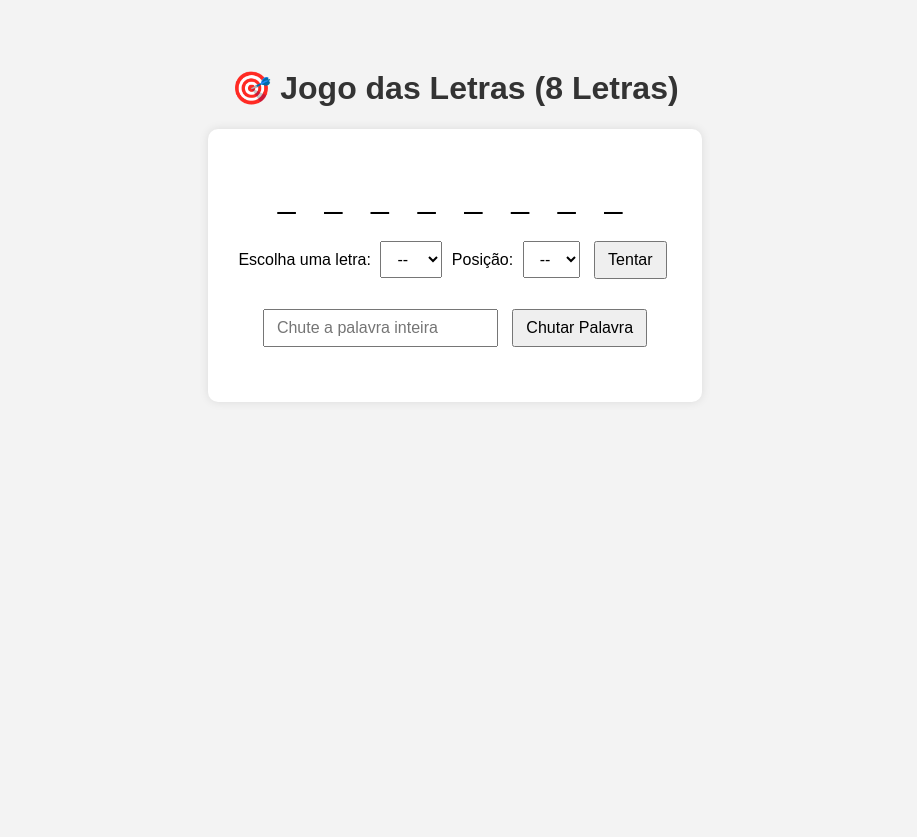
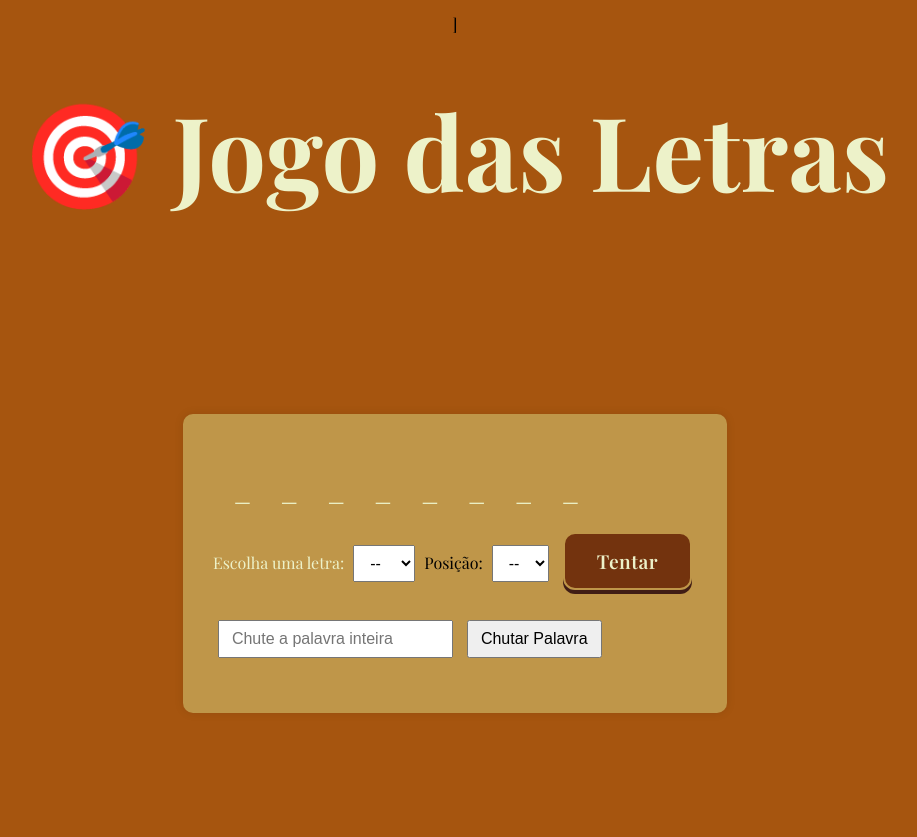
Before and after one commit to pichee/TrabalhoTibola, a Flask app: page /jogar in a window 1280 px wide. Shown: the whole page, without its empty margins (185-1102 px from the left). Before the commit the page ends 347 px from the top, so only its background shows below. Run offline with Flask 3, Linux system fonts and the light colour scheme.

Commit message:
Adicionando o css jogar

```diff
--- a/static/styless.css
+++ b/static/styless.css
@@ -80,7 +80,7 @@ body {
 .botaoRank {
   display: flex;
   justify-content: center;
-  margin-top: -225px;
+  margin-top: -125px;
 }
 
 /* Lista ordenada dentro do container #saida */
--- /dev/null
+++ b/static/stylessjogar.css
@@ -0,0 +1,97 @@
+:root{
+  --bg: #A6550F;
+  --c1: #EDF2C9;
+  --c2: #BF9649;
+  --c3: #A6550F;
+  --c4: #73330E;
+  --c5: #401D15;
+}
+/*Garante que a página ocupe toda a altura da tela.*/
+html, body {
+  height: 100%;
+}
+
+body {
+    min-height: 100%;
+    display: grid;
+    place-items: center;
+    background: var(--bg);
+    font-family: "Playfair Display", serif;
+    place-items: start center;
+    padding: 24px;
+    padding-top: 5px;
+}
+
+  h1 {
+    color: #333;
+  }
+
+  #palavra {
+    font-size: 2em;
+    letter-spacing: 10px;
+    margin: 20px;
+  }
+
+  .input-area {
+    margin: 20px 0;
+  }
+
+  select, input[type="text"], button {
+    padding: 8px 12px;
+    font-size: 1em;
+    margin: 5px;
+  }
+
+  #mensagem {
+    font-size: 1.2em;
+    margin-top: 20px;
+    color: #555;
+  }
+
+  #container {
+    background-color: var(--c2);
+    border-radius: 10px;
+    padding: 30px;
+    box-shadow: 0 0 10px rgba(0,0,0,0.1);
+    display: inline-block;
+    margin-top: 100px;
+  }
+
+#title {
+  display: inline-block;
+  font-weight: 700;
+  line-height: 0.9;
+  margin-bottom: 18px;
+  font-size: clamp(36px, 8vw, 120px);
+  letter-spacing: 0.2px;
+  color: #EDF2C9;
+  margin-top: -30px;
+}
+
+#palavra {
+    color: var(--c1);
+}
+
+#tentar{
+  background-color: var(--c4);
+  color: var(--c1);
+  font-family: "Playfair Display", serif;
+  font-weight: 600;
+  font-size: 1.2rem;
+  padding: 14px 32px;
+  border: 2px solid var(--c2);
+  border-radius: 12px;
+  cursor: pointer;
+  letter-spacing: 0.5px;
+  transition: all 0.25s ease-in-out;
+  box-shadow: 0 4px 0 var(--c5);
+}
+
+.button-bagual:active {
+  transform: translateY(2px);
+  box-shadow: 0 2px 0 var(--c5);
+}
+
+.Letras{
+    color: var(--c1);
+}
--- a/templates/jogar.html
+++ b/templates/jogar.html
@@ -2,59 +2,22 @@
 <html lang="pt-BR">
 <head>
 <meta charset="UTF-8">
-<meta name="viewport" content="width=device-width, initial-scale=1.0">
-<title>Jogo das Letras (8 Letras)</title>
-<style>
-  body {
-    font-family: Arial, sans-serif;
-    background: #f3f3f3;
-    text-align: center;
-    padding: 40px;
-  }
+<meta name="viewport" content="width=device-width, initial-scale=1.0">]
+    <link href="https://fonts.googleapis.com/css2?family=Playfair+Display:wght@400;600;700;800&display=swap" rel="stylesheet">
+<title>Jogo das Letras</title>
+<link rel="stylesheet" href="../static/stylessjogar.css">
 
-  h1 {
-    color: #333;
-  }
-
-  #palavra {
-    font-size: 2em;
-    letter-spacing: 10px;
-    margin: 20px;
-  }
-
-  .input-area {
-    margin: 20px 0;
-  }
-
-  select, input[type="text"], button {
-    padding: 8px 12px;
-    font-size: 1em;
-    margin: 5px;
-  }
-
-  #mensagem {
-    font-size: 1.2em;
-    margin-top: 20px;
-    color: #555;
-  }
-
-  #container {
-    background-color: white;
-    border-radius: 10px;
-    padding: 30px;
-    box-shadow: 0 0 10px rgba(0,0,0,0.1);
-    display: inline-block;
-  }
 </style>
 </head>
 <body>
-  <h1>🎯 Jogo das Letras (8 Letras)</h1>
-
+  <div class="card" role="banner" aria-labelledby="page-title">
+  <h1 id="title">🎯 Jogo das Letras</h1>
+  </div>
   <div id="container">
     <div id="palavra">_ _ _ _ _ _ _ _</div>
 
     <div class="input-area">
-      <label for="letra">Escolha uma letra:</label>
+      <label for="letra" class="Letras">Escolha uma letra:</label>
       <select id="letra"><option value="">--</option></select>
 
       <label for="posicao">Posição:</label>
```
